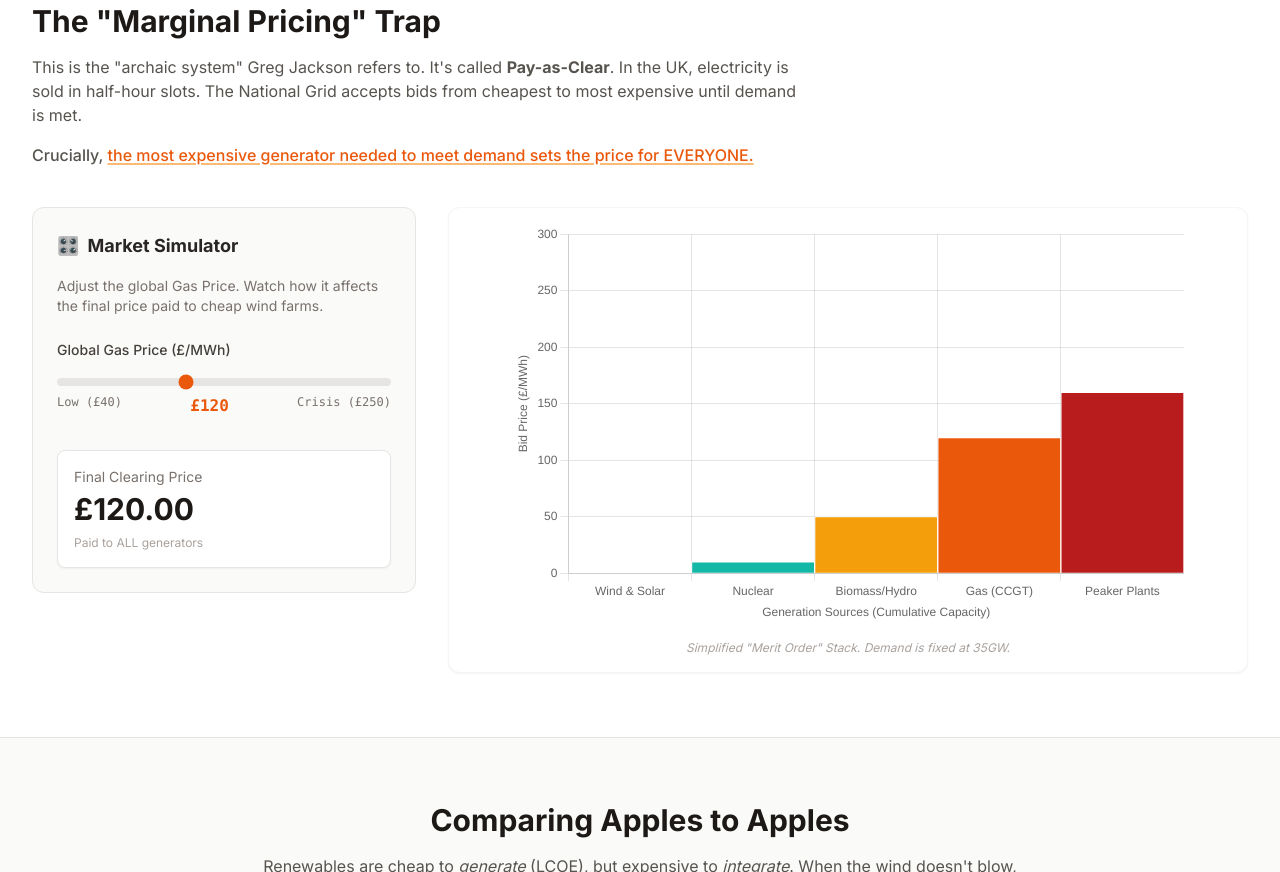
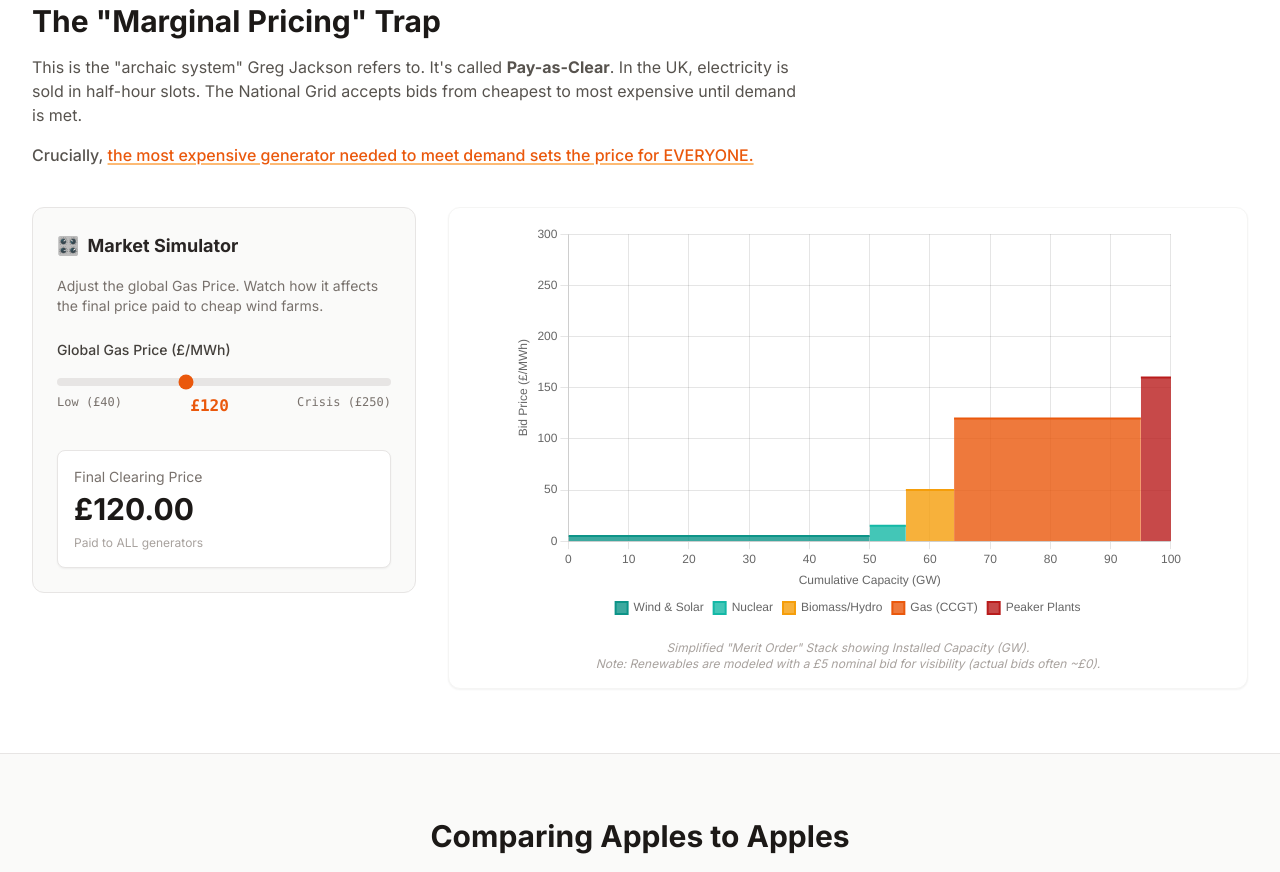
Before and after one commit to mbattye/uk-electricity-prices, a plain HTML site: page index.html in a window 1280 px wide. Shown: the part 570-1442 px from the top of the page. Drawn offline with nearby package versions, Linux system fonts and the light colour scheme.

Commit message:
Adding nuance to the marginal pricing plot.

```diff
--- a/index.html
+++ b/index.html
@@ -155,7 +155,8 @@
                             <canvas id="meritOrderChart"></canvas>
                         </div>
                         <p class="text-center text-xs text-stone-400 mt-4 italic">
-                            Simplified "Merit Order" Stack. Demand is fixed at 35GW.
+                            Simplified "Merit Order" Stack showing Installed Capacity (GW). <br>
+                            Note: Renewables are modeled with a £5 nominal bid for visibility (actual bids often ~£0).
                         </p>
                     </div>
                 </div>
@@ -386,37 +387,111 @@
 
         // --- CHARTS INITIALIZATION ---
 
-        // 1. MERIT ORDER CHART
+            // 1. MERIT ORDER CHART
         const ctxMerit = document.getElementById('meritOrderChart').getContext('2d');
+
+        // Track cursor for tooltip filtering
+        let activeCursorX = null;
+
         const meritChart = new Chart(ctxMerit, {
-            type: 'bar',
+            type: 'line',
             data: {
-                labels: ['Wind & Solar', 'Nuclear', 'Biomass/Hydro', 'Gas (CCGT)', 'Peaker Plants'],
-                datasets: [{
-                    label: 'Bid Price (£/MWh)',
-                    data: [0, 10, 50, 120, 200], // Initial values
-                    backgroundColor: [
-                        '#0d9488', // Teal (Renewables)
-                        '#14b8a6', // Teal Light (Nuclear - treated as low marginal cost)
-                        '#f59e0b', // Amber
-                        '#ea580c', // Orange (Gas)
-                        '#b91c1c'  // Red (Peaker)
-                    ],
-                    barPercentage: 1.0,
-                    categoryPercentage: 1.0,
-                    borderWidth: 1,
-                    borderColor: '#fff'
-                }]
+                datasets: [
+                    {
+                        label: 'Wind & Solar',
+                        data: [{x: 0, y: 5}, {x: 50, y: 5}],
+                        borderColor: '#0d9488',
+                        backgroundColor: 'rgba(13, 148, 136, 0.8)', // Added opacity
+                        borderWidth: 2,
+                        fill: 'start',
+                        pointRadius: 0,
+                        stepped: 'before'
+                    },
+                    {
+                        label: 'Nuclear',
+                        data: [{x: 50, y: 15}, {x: 56, y: 15}],
+                        borderColor: '#14b8a6',
+                        backgroundColor: 'rgba(20, 184, 166, 0.8)',
+                        borderWidth: 2,
+                        fill: 'start',
+                        pointRadius: 0,
+                        stepped: 'before'
+                    },
+                    {
+                        label: 'Biomass/Hydro',
+                        data: [{x: 56, y: 50}, {x: 64, y: 50}],
+                        borderColor: '#f59e0b',
+                        backgroundColor: 'rgba(245, 158, 11, 0.8)',
+                        borderWidth: 2,
+                        fill: 'start',
+                        pointRadius: 0,
+                        stepped: 'before'
+                    },
+                    {
+                        label: 'Gas (CCGT)',
+                        data: [{x: 64, y: 120}, {x: 95, y: 120}],
+                        borderColor: '#ea580c',
+                        backgroundColor: 'rgba(234, 88, 12, 0.8)',
+                        borderWidth: 2,
+                        fill: 'start',
+                        pointRadius: 0,
+                        stepped: 'before'
+                    },
+                    {
+                        label: 'Peaker Plants',
+                        data: [{x: 95, y: 200}, {x: 100, y: 200}],
+                        borderColor: '#b91c1c',
+                        backgroundColor: 'rgba(185, 28, 28, 0.8)',
+                        borderWidth: 2,
+                        fill: 'start',
+                        pointRadius: 0,
+                        stepped: 'before'
+                    }
+                ]
             },
             options: {
                 responsive: true,
                 maintainAspectRatio: false,
+                onHover: (e, elements, chart) => {
+                    if (e && e.x !== undefined && chart.scales.x) {
+                        activeCursorX = chart.scales.x.getValueForPixel(e.x);
+                    }
+                },
+                interaction: {
+                    mode: 'nearest',
+                    axis: 'x',
+                    intersect: false
+                },
                 plugins: {
-                    legend: { display: false },
+                    legend: {
+                         display: true,
+                         position: 'bottom',
+                         labels: { boxWidth: 12 }
+                    },
                     tooltip: {
+                        filter: function(tooltipItem) {
+                            if (activeCursorX === null) return true;
+                            // Only show tooltip if cursor is within the X range of this dataset
+                            const data = tooltipItem.dataset.data;
+                            const start = data[0].x;
+                            const end = data[data.length - 1].x;
+                            // Use a small buffer to avoid flickering at exact boundaries
+                            return activeCursorX >= start && activeCursorX <= end;
+                        },
                         callbacks: {
                             label: function(context) {
-                                return `Bid: £${context.raw}/MWh`;
+                                const dataset = context.dataset;
+                                const start = dataset.data[0].x;
+                                const end = dataset.data[1].x;
+                                const capacity = end - start;
+                                const price = dataset.data[0].y;
+
+                                return [
+                                    `${dataset.label}`,
+                                    `Bid Price: £${price}/MWh`,
+                                    `Installed Capacity: ${capacity} GW`,
+                                    `Cumulative Range: ${start}-${end} GW`
+                                ];
                             }
                         }
                     },
@@ -445,7 +520,10 @@
                         max: 300
                     },
                     x: {
-                        title: { display: true, text: 'Generation Sources (Cumulative Capacity)' }
+                        type: 'linear',
+                        title: { display: true, text: 'Cumulative Capacity (GW)' },
+                        min: 0,
+                        max: 100
                     }
                 }
             }
@@ -541,15 +619,23 @@
             clearingDisplay.innerText = `£${gasPrice}.00`;
 
             // Update Chart Data
-            // Index 3 is Gas, Index 4 is Peaker (usually gas + premium)
-            meritChart.data.datasets[0].data[3] = gasPrice;
-            meritChart.data.datasets[0].data[4] = gasPrice + 40; // Peakers always more expensive
+            // Gas is Dataset 3, Peaker is Dataset 4 in the new Line/Scatter setup
+            const gasDataset = meritChart.data.datasets[3];
+            const peakerDataset = meritChart.data.datasets[4];
+
+            // Update Y values for both points in the segment
+            gasDataset.data[0].y = gasPrice;
+            gasDataset.data[1].y = gasPrice;
+
+            peakerDataset.data[0].y = gasPrice + 40;
+            peakerDataset.data[1].y = gasPrice + 40;
 
             // Update Clearing Line
-            // Note: In Chart.js annotation plugin might need redraw or specific update call depending on version
-            // For simplicity in this Vanilla setup, we assume visual indication via bars is primary.
-            // But we can simulate the "Pay everyone this price" visually if we wanted,
-            // but keeping it simple: The highest bar in the stack (that falls within demand) sets the line.
+            // For annotation plugin, we need to access the options object directly
+            if (meritChart.options.plugins.annotation && meritChart.options.plugins.annotation.annotations.line1) {
+                meritChart.options.plugins.annotation.annotations.line1.yMin = gasPrice;
+                meritChart.options.plugins.annotation.annotations.line1.yMax = gasPrice;
+            }
 
             meritChart.update();
 
```
